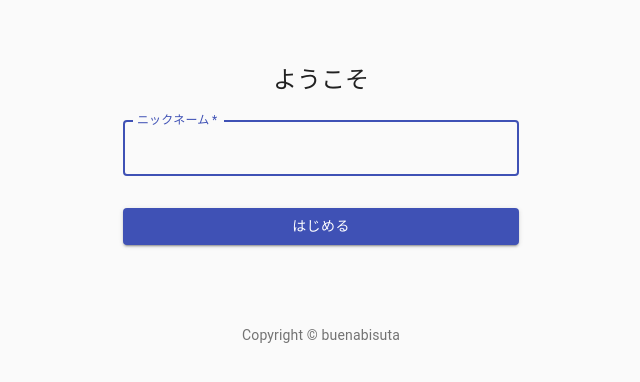
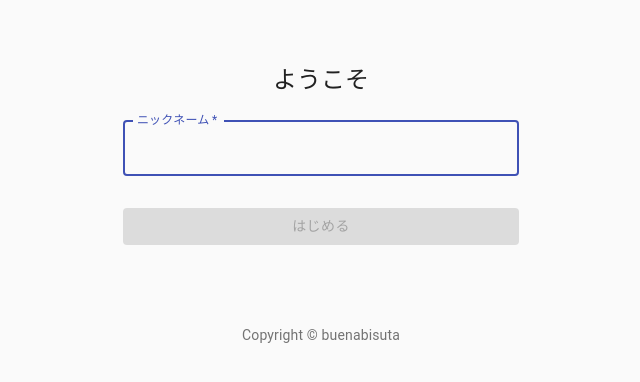
Before and after one commit to buenabisuta/idobatakaigi-with-firebase-and-react, a React (Create React App) app: page / in a window 1280 px wide. Shown: the top 382 px of the page, without its empty margins (319-959 px from the left). Built offline with nearby package versions, Linux system fonts and the light colour scheme.

Commit message:
ニックネームを変更時の処理を追加

```diff
--- a/src/components/App.js
+++ b/src/components/App.js
@@ -1,7 +1,9 @@
-import React from 'react';
+import React, { useState } from 'react';
 
 import SignIn from './SignIn';
 
 export default () => {
-  return <SignIn />;
+  const [name, setName] = useState('');
+
+  return <SignIn setName={setName} />;
 };
--- a/src/components/SignIn.js
+++ b/src/components/SignIn.js
@@ -1,4 +1,4 @@
-import React from 'react';
+import React, { useEffect, useState } from 'react';
 import Button from '@material-ui/core/Button';
 import CssBaseline from '@material-ui/core/CssBaseline';
 import TextField from '@material-ui/core/TextField';
@@ -39,9 +39,15 @@
   },
 }));
 
-export default function SignIn() {
+export default function SignIn({ setName }) {
   const classes = useStyles();
+  const [disabled,setDisabled] = useState(true);
+  const [string,setString] = useState('');
 
+  useEffect(() => {
+    const disabled = string === '';
+    setDisabled(disabled);
+  },[string]);
   return (
     <Container component="main" maxWidth="xs">
       <CssBaseline />
@@ -59,13 +65,18 @@
             label="ニックネーム"
             name="name"
             autoFocus
+            onChange={(e) => setString(e.target.value)}
           />
           <Button
-            type="submit"
+            type="button"
             fullWidth
             variant="contained"
             color="primary"
             className={classes.submit}
+            disabled={disabled}
+            onClick={() => {
+              setName(string);
+            }}
           >
             はじめる
           </Button>
```
